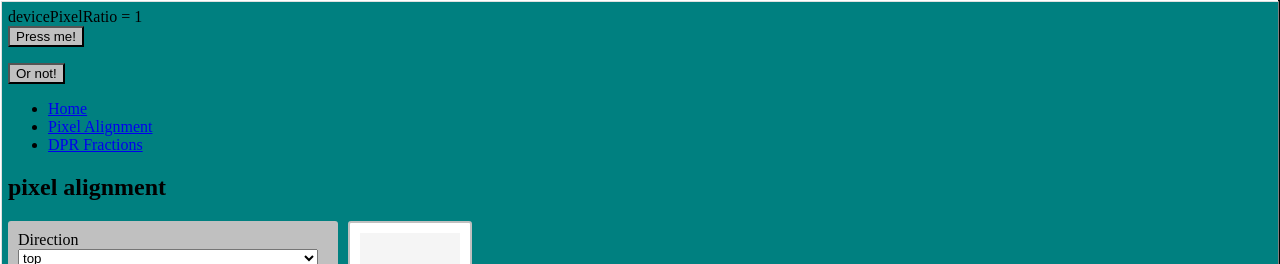
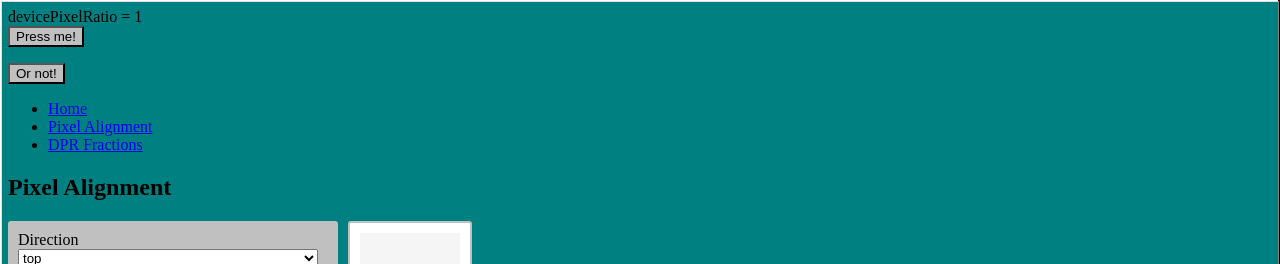
Before and after one commit to sarahkw/dangerchat, an Angular app: page /pixel-alignment in a window 1280 px wide. Shown: the top 264 px of the page. Built offline with nearby package versions, Linux system fonts and the light colour scheme.

Commit message:
minor: capitalize title in h2

```diff
--- a/projects/demo-w98w/src/app/pixel-alignment/pixel-alignment.component.html
+++ b/projects/demo-w98w/src/app/pixel-alignment/pixel-alignment.component.html
@@ -1,4 +1,4 @@
-<h2>pixel alignment</h2>
+<h2>Pixel Alignment</h2>
 
 <style>
     .form-container {
```
Also changed, not shown: projects/demo-w98w/src/app/dpr-fractions/dpr-fractions.component.html (line endings or trailing spaces).
